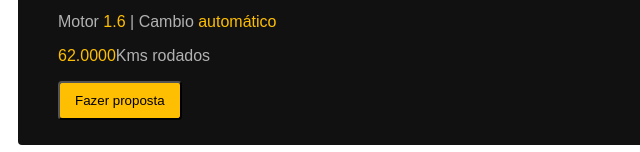
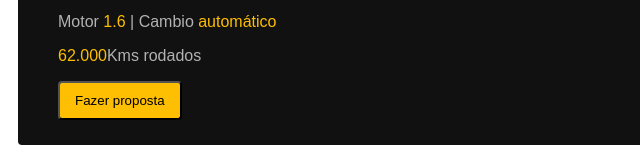
Before and after one commit to 1993LETICIA/AutoM-veis, a plain HTML site: page loja-carros/index.html in a window 1280 px wide. Shown: the part 686-838 px from the top of the page, 0-640 px from the left. Drawn offline with Linux system fonts and the light colour scheme.

Commit message:
Update index.html

```diff
--- a/loja-carros/index.html
+++ b/loja-carros/index.html
@@ -32,7 +32,7 @@
 <h2>Valor: <span>R$60.990</span></h2>
         <p>VW <span>Gol</span> | Ano <span>2018</span></p>
         <P>Motor <span>1.6</span> | Cambio <span>automático</span></P>
-        <p><span>62.0000</span>Kms rodados</p>
+        <p><span>62.000</span>Kms rodados</p>
         <button><a href="#"> Fazer proposta</a></button>
     </div>
 
```
